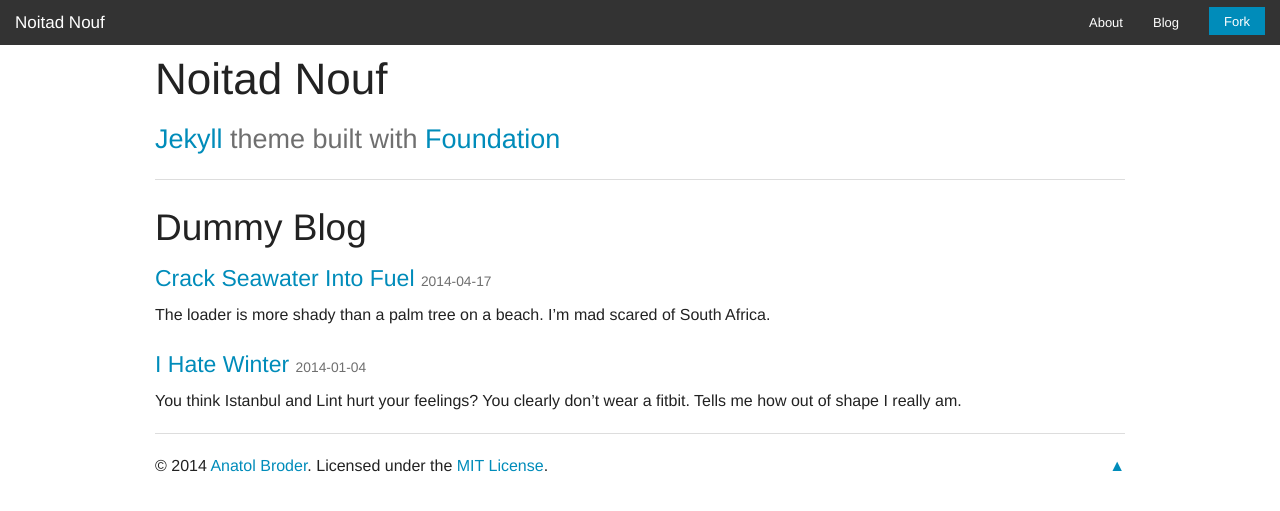
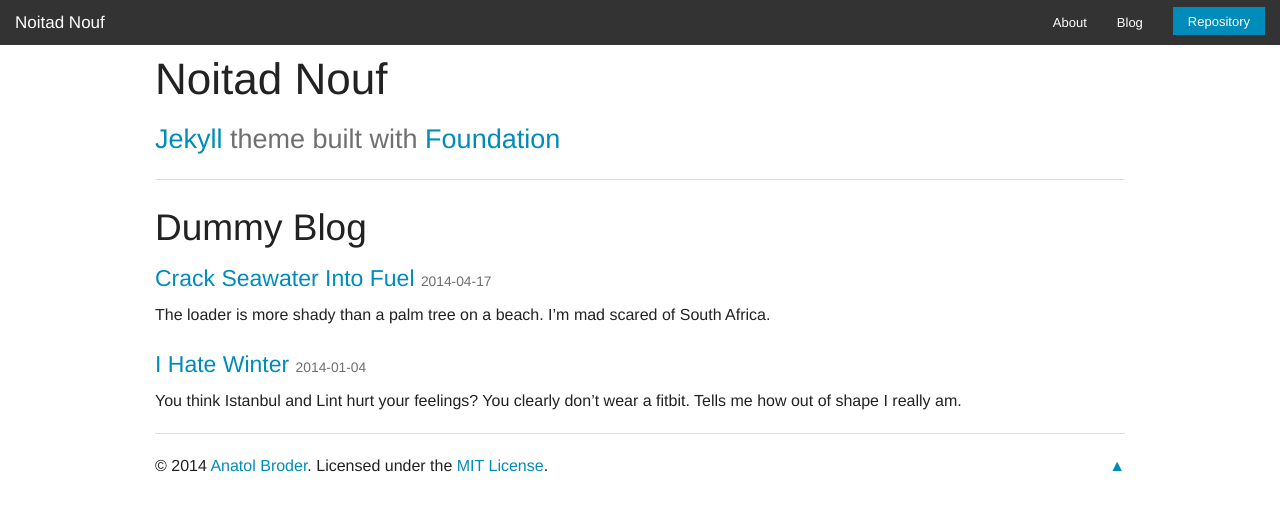
Before and after one commit to doktorbro/jekyll-noita, a Jekyll site: the page built from index.html, in a window 1280 px wide. Shown: the top 511 px of the page. Built offline with Jekyll 4.4.1, drawn with Linux system fonts in a browser that asks for light colours.

Commit message:
Rename repository

```diff
--- a/_layouts/default.html
+++ b/_layouts/default.html
@@ -25,7 +25,7 @@
         <a href="/blog/">Blog</a>
       </li>
       <li class="has-form">
-        <a class="small button" href="{{ site.noitadnouf.repository }}">Fork</a>
+        <a class="small button" href="{{ site.noitadnouf.repository }}">Repository</a>
       </li>
     </ul>
     </div>
```
